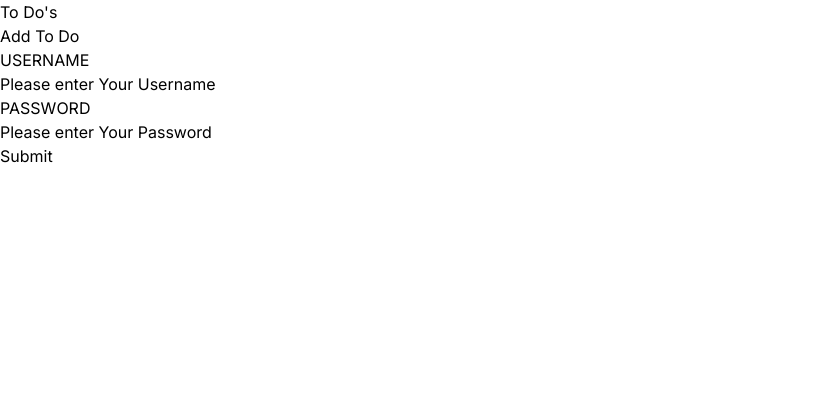
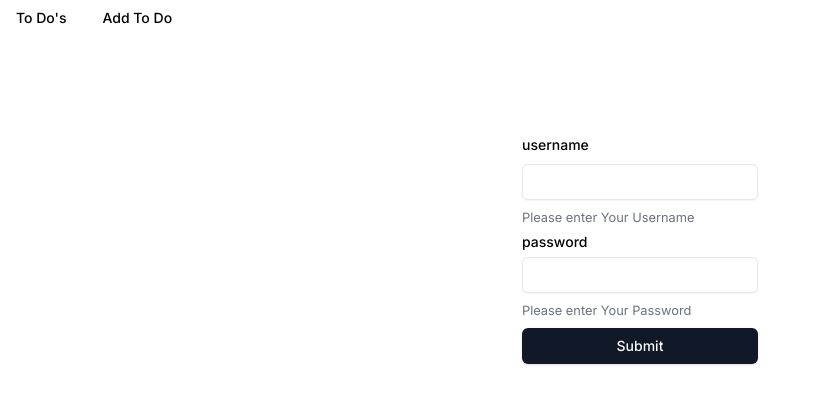
Before and after one commit to chenzi21/todo, a Next.js app in the folder frontend/: page /login in a window 1280 px wide. Shown: the top 404 px of the page, without its empty margins (0-821 px from the left). Built offline with nearby package versions, Linux system fonts and the light colour scheme.

Commit message:
made css work

```diff
--- a/frontend/src/app/login/page.tsx
+++ b/frontend/src/app/login/page.tsx
@@ -1,6 +1,7 @@
 "use server";
 
 import LoginForm from "@/components/login/LoginForm";
+import { Suspense } from "react";
 
 export async function handleSubmit(test: any) {
     "use server";
@@ -10,6 +11,10 @@ export async function handleSubmit(test: any) {
 
 export default async function Login() {
 	return (
-        <LoginForm handleSubmit={handleSubmit}/>
+        <main className="flex min-h-screen flex-col items-center justify-between p-24" style={{ minHeight: "100%" }}>
+            <Suspense fallback={<h2>Loading...</h2>}>
+                <LoginForm handleSubmit={handleSubmit} />
+            </Suspense>
+        </main>
     );
 }
--- a/frontend/src/app/page.tsx
+++ b/frontend/src/app/page.tsx
@@ -1,6 +1,6 @@
 "use server";
 
-import TodosTable from "../components/todosPage/todosTable";
+import TodosTable from "@/components/todosPage/todosTable";
 import { Suspense } from "react";
 
 export default async function Home() {
--- a/frontend/src/components/login/LoginForm.tsx
+++ b/frontend/src/components/login/LoginForm.tsx
@@ -33,7 +33,7 @@ export default function LoginForm({ handleSubmit }: Props) {
 					name="username"
 					render={({ field }) => (
 						<FormItem>
-							<FormLabel>USERNAME</FormLabel>
+							<FormLabel>username</FormLabel>
 							<FormControl>
 								<Input
 									{...form.register("username", { required: true, minLength: 2 })}
@@ -52,7 +52,7 @@ export default function LoginForm({ handleSubmit }: Props) {
 					name="password"
 					render={({ field }) => (
 						<FormItem className="flex flex-col">
-							<FormLabel>PASSWORD</FormLabel>
+							<FormLabel>password</FormLabel>
 							<FormControl>
 								<Input {...field} name="password" type="text" />
 							</FormControl>
--- a/frontend/tailwind.config.ts
+++ b/frontend/tailwind.config.ts
@@ -3,9 +3,10 @@ import type { Config } from "tailwindcss"
 const config = {
   darkMode: ["class"],
   content: [
+    './pages/**/*.{ts,tsx}',
+    './components/**/*.{ts,tsx}',
     './app/**/*.{ts,tsx}',
-    './components/**/*.{ts,tsx}',
-    './@/**/*.{ts,tsx}',
+    './src/**/*.{ts,tsx}',
   ],
   prefix: "",
   theme: {
```
